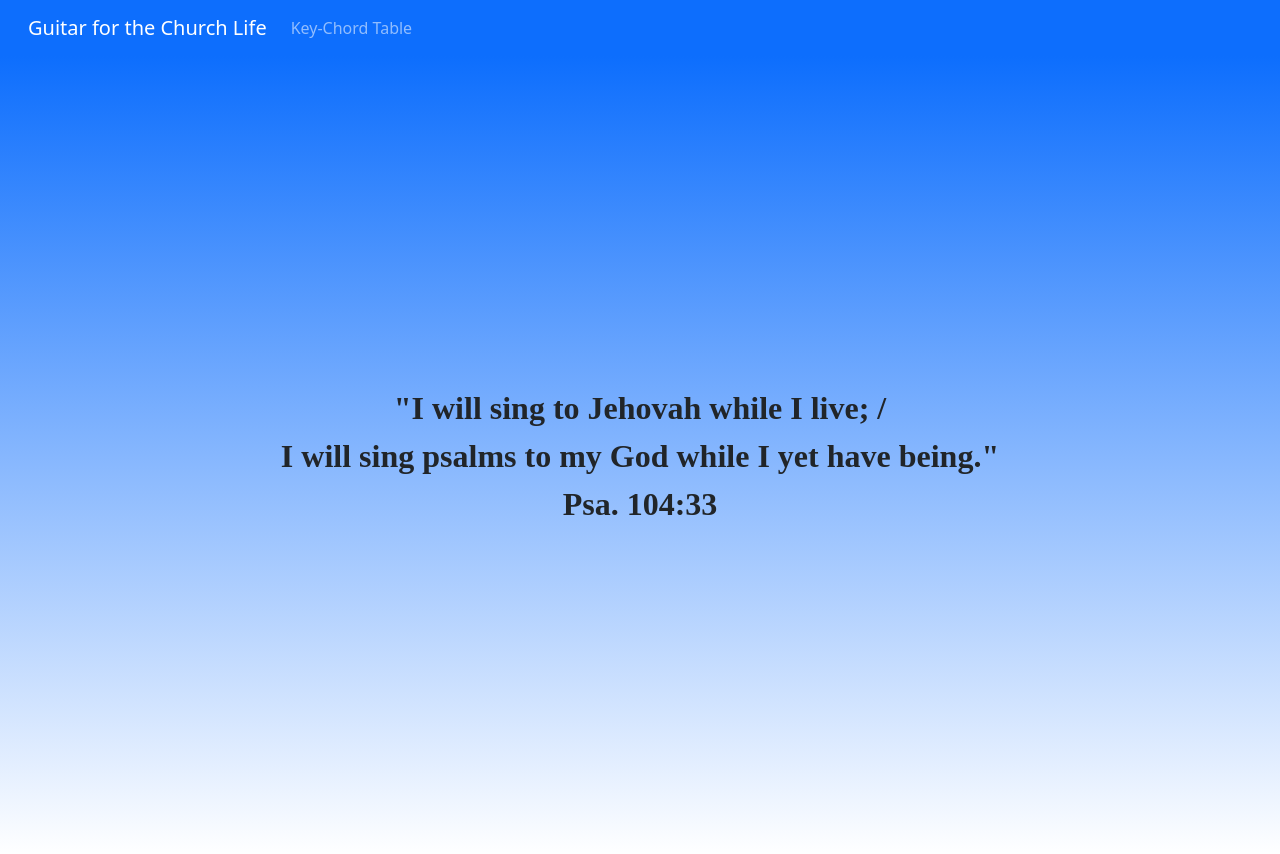
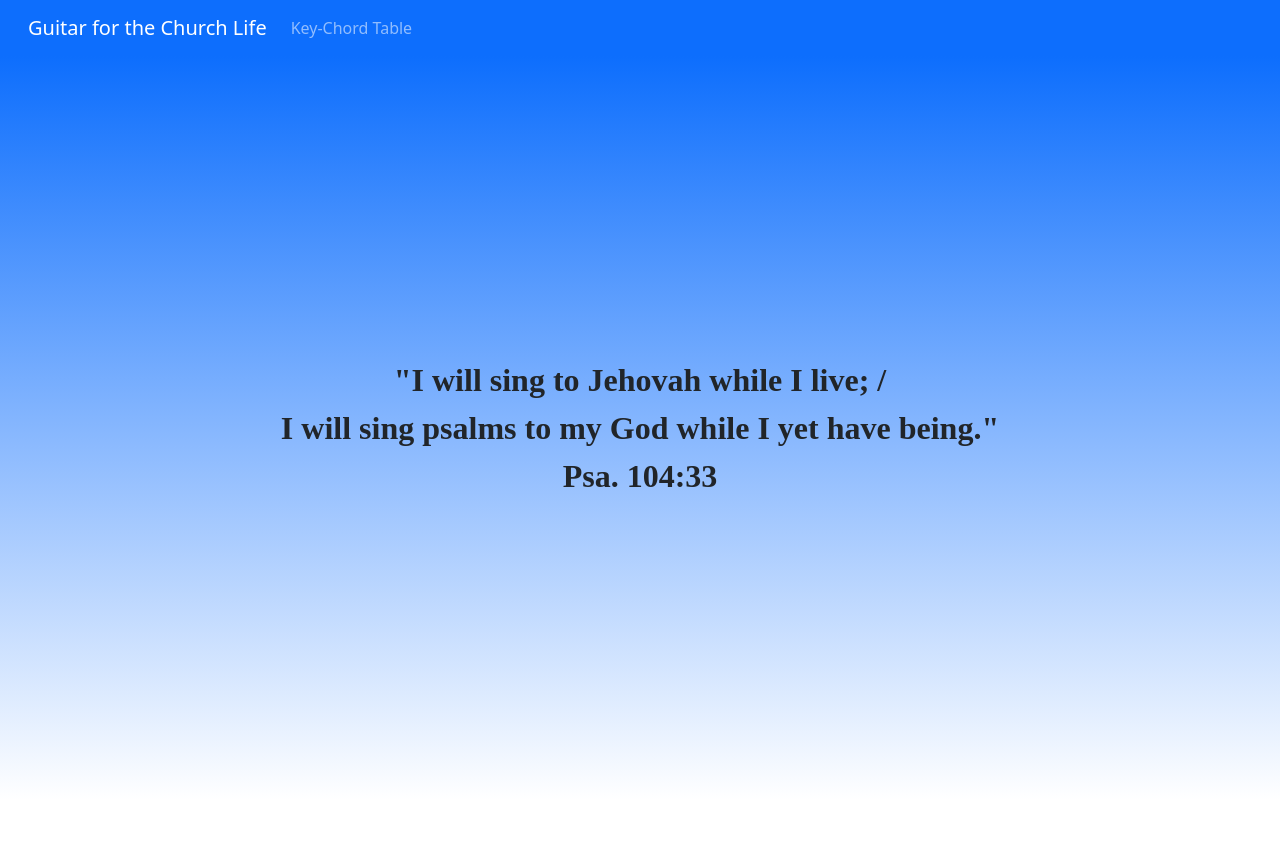
Before and after one commit to dbjeng/guitar-for-the-church-life, a React (Create React App) app in the folder frontend/: page / in a window 1280 px wide. After the commit the page ends 800 px from the top, so only its background shows below. Built offline with nearby package versions, Linux system fonts and the light colour scheme.

Commit message:
Changed a chord and removed extra space on home page

```diff
--- a/frontend/src/pages/Home.module.css
+++ b/frontend/src/pages/Home.module.css
@@ -12,6 +12,6 @@
   justify-content: center;
   align-items: center;
   background-image: linear-gradient(var(--bs-primary), white);
-  height: 100%;
+  height: calc(100% - 56px);
   width: 100%;
 }
--- a/frontend/src/pages/KeyChordTable.jsx
+++ b/frontend/src/pages/KeyChordTable.jsx
@@ -26,7 +26,7 @@ export default function KeyChordTable() {
     ['D', 'D', 'Em', 'F#m', 'G', 'A', 'Bm'],
     ['E', 'E', 'F#m', 'G#m', 'A', 'B', 'C#m'],
     ['F', 'F', 'Gm', 'Am', 'Bb', 'C', 'Dm'],
-    ['G', 'G', 'Am', 'Bm', 'C', 'D', 'Bm'],
+    ['G', 'G', 'Am', 'Bm', 'C', 'D', 'Em'],
     ['A', 'A', 'Bm', 'C#m', 'D', 'E', 'F#m'],
   ]
   const allKeysWithChords = [
```
